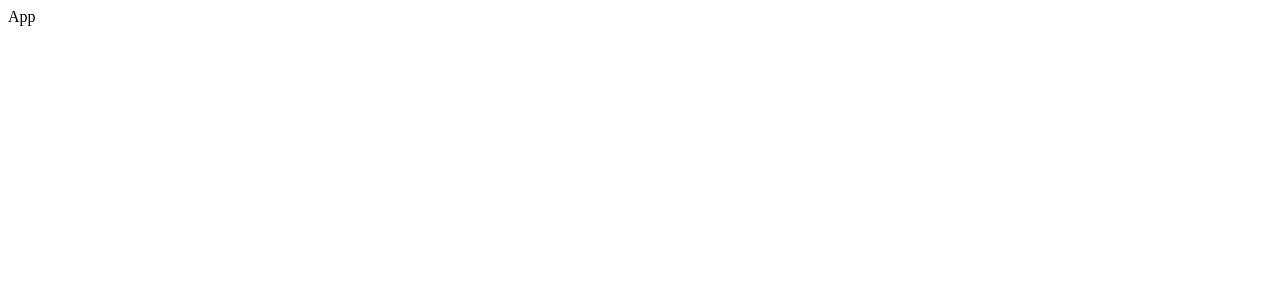
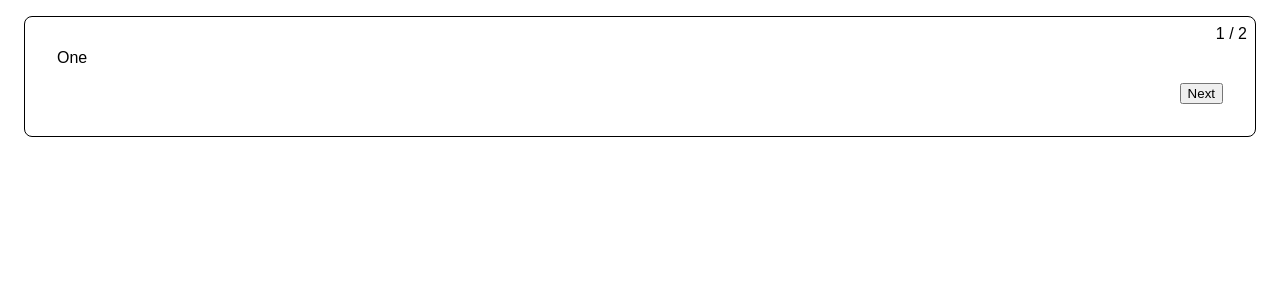
Before and after one commit to DavonHB/React-TypeScript-Form, a React (Vite) app: page / in a window 1280 px wide. Shown: the top 300 px of the page. Built offline with nearby package versions, Linux system fonts and the light colour scheme.

Commit message:
added form functionality for moving between steps

```diff
--- a/src/App.tsx
+++ b/src/App.tsx
@@ -1,8 +1,34 @@
 import { useState } from 'react'
+import { useMultistepForm } from './useMultistepForm'
 
 function App() {
+  const { steps, currentStepIndex, step, isFirstStep, back, next, isLastStep } = useMultistepForm([
+    <div>One</div>,
+    <div>Two</div>,
+  ])
   return (
-    <div>App</div>
+    <div style={{
+      position: 'relative',
+      background: 'white',
+      border: '1px solid black',
+      padding: '2rem',
+      margin: '1rem',
+      borderRadius: '.5rem',
+      fontFamily:'Arial'
+    }}>
+      <form>
+        <div style={{ position: 'absolute', top: '.5rem', right: '.5rem' }}>
+          {currentStepIndex + 1} / {steps.length}
+        </div>
+        {step}
+        <div style={{ marginTop: '1rem', display: 'flex', gap: '.5rem', justifyContent: 'flex-end'}}>
+          {!isFirstStep && <button type='button' onClick={back}>Back</button>}
+          <button type='button' onClick={next}>
+            {isLastStep ? 'Finish' : 'Next'}
+          </button>
+        </div>
+      </form>
+    </div>
   )
 }
 
--- a/src/useMultistepForm.ts
+++ b/src/useMultistepForm.ts
@@ -26,6 +26,9 @@ export function useMultistepForm(steps: ReactElement[]) {
         step: steps[currentStepIndex],
         goTo,
         next,
-        back
+        back,
+        steps,
+        isFirstStep: currentStepIndex === 0,
+        isLastStep: currentStepIndex === steps.length - 1
     }
 }
```
